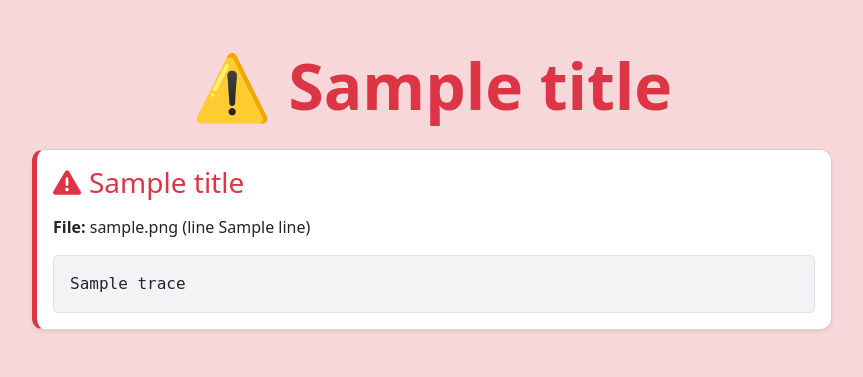
After one commit to bernardasgj/kompiuterizuoti, a PHP site: template App/Views/pages/exception_page.php in a window 1280 px wide. The commit adds this page. Shown: the top 377 px of the page, without its empty margins (208-1071 px from the left). Run offline with PHP 8.4, Linux system fonts and the light colour scheme; the template is opened without the code that fills it: most values are stand-ins (such as "Sample title", 1, 10 or a date in 2020); data that the repository does not hold is empty.

Commit message:
Add exception handle and fix lt trans

```diff
--- /dev/null
+++ b/App/Views/pages/exception_page.php
@@ -0,0 +1,47 @@
+<?php
+/** @var string $title */
+/** @var string $message */
+/** @var string|null $file */
+/** @var int|null $line */
+/** @var string|null $trace */
+?>
+<!DOCTYPE html>
+<html lang="en">
+<head>
+    <meta charset="UTF-8">
+    <meta name="viewport" content="width=device-width, initial-scale=1.0">
+    <title><?= htmlspecialchars($title) ?></title>
+    <link href="https://cdn.jsdelivr.net/npm/bootstrap@5.3.0/dist/css/bootstrap.min.css" rel="stylesheet">
+    <link rel="stylesheet" href="https://cdnjs.cloudflare.com/ajax/libs/font-awesome/6.4.0/css/all.min.css">
+    <style>
+        body { background-color: #f8d7da; font-family: system-ui, sans-serif; padding: 3rem; }
+        .error-card { max-width: 800px; margin: auto; border-left: 5px solid #dc3545; border-radius: 12px; }
+        .error-header h1 { font-size: 4rem; color: #dc3545; font-weight: bold; }
+        .btn-home { background-color: #dc3545; border: none; }
+        .btn-home:hover { background-color: #b02a37; }
+        .trace { font-family: monospace; white-space: pre-wrap; overflow-x: auto; background: #f1f3f5; border-radius: 5px; padding: 1rem; border: 1px solid #dee2e6; margin-top: 1rem; }
+    </style>
+</head>
+<body>
+    <div class="container">
+        <header class="text-center mb-4 error-header">
+            <h1>⚠️ <?= htmlspecialchars($title) ?></h1>
+        </header>
+
+        <div class="card shadow-sm error-card">
+            <div class="card-body">
+                <h3 class="card-title text-danger">
+                    <i class="fas fa-triangle-exclamation me-2"></i><?= htmlspecialchars($title) ?>
+                </h3>
+                <p class="card-text"><?= htmlspecialchars($message) ?></p>
+                <?php if ($file): ?>
+                    <p><strong>File:</strong> <?= htmlspecialchars($file) ?><?php if ($line): ?> (line <?= $line ?>)<?php endif; ?></p>
+                <?php endif; ?>
+                <?php if ($trace): ?>
+                    <div class="trace"><?= htmlspecialchars($trace) ?></div>
+                <?php endif; ?>
+            </div>
+        </div>
+    </div>
+</body>
+</html>
--- a/index.php
+++ b/index.php
@@ -1,6 +1,8 @@
 <?php
 
 use Core\Router;
+use Core\ExceptionHandler;
+
 
 spl_autoload_register(function ($className) {
     $classPath = str_replace('\\', '/', $className);
@@ -11,6 +13,7 @@ spl_autoload_register(function ($className) {
     }
 });
 
+require_once __DIR__ . '/core/ExceptionHandler.php';
 require_once __DIR__ . '/core/Request.php';
 require_once __DIR__ . '/core/Attributes/Route.php';
 require_once __DIR__ . '/core/Router.php';
@@ -19,6 +22,7 @@ require_once __DIR__ . '/core/Database.php';
 require_once __DIR__ . '/core/Model.php';
 require_once __DIR__ . '/core/Repository.php';
 require_once __DIR__ . '/core/QueryBuilder.php';
+ExceptionHandler::register(true);
 
 $router = new Router();
 $router->dispatch();
```
Also changed, not shown: App/Views/pages/error_404.php (+5 -5 lines), core/ExceptionHandler.php (added, +66 -0 lines), core/Request.php (+17 -10 lines).
